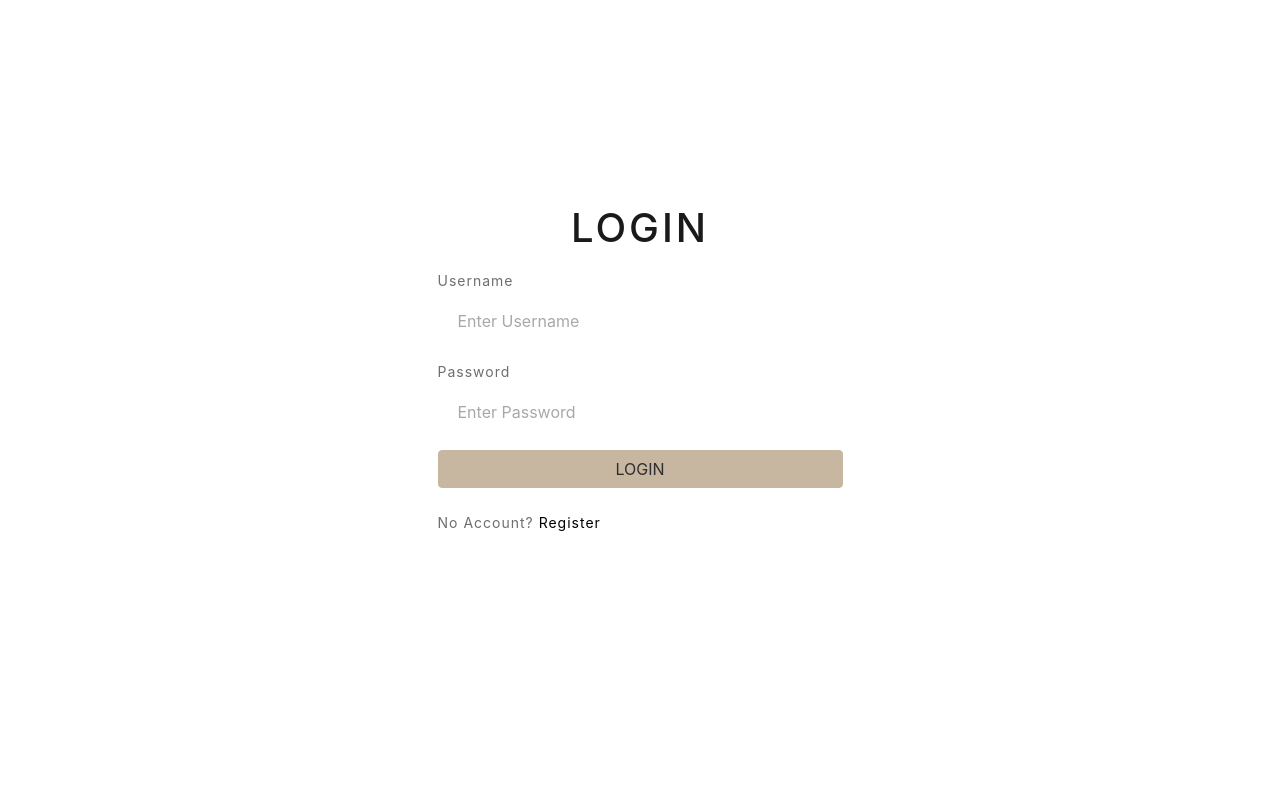
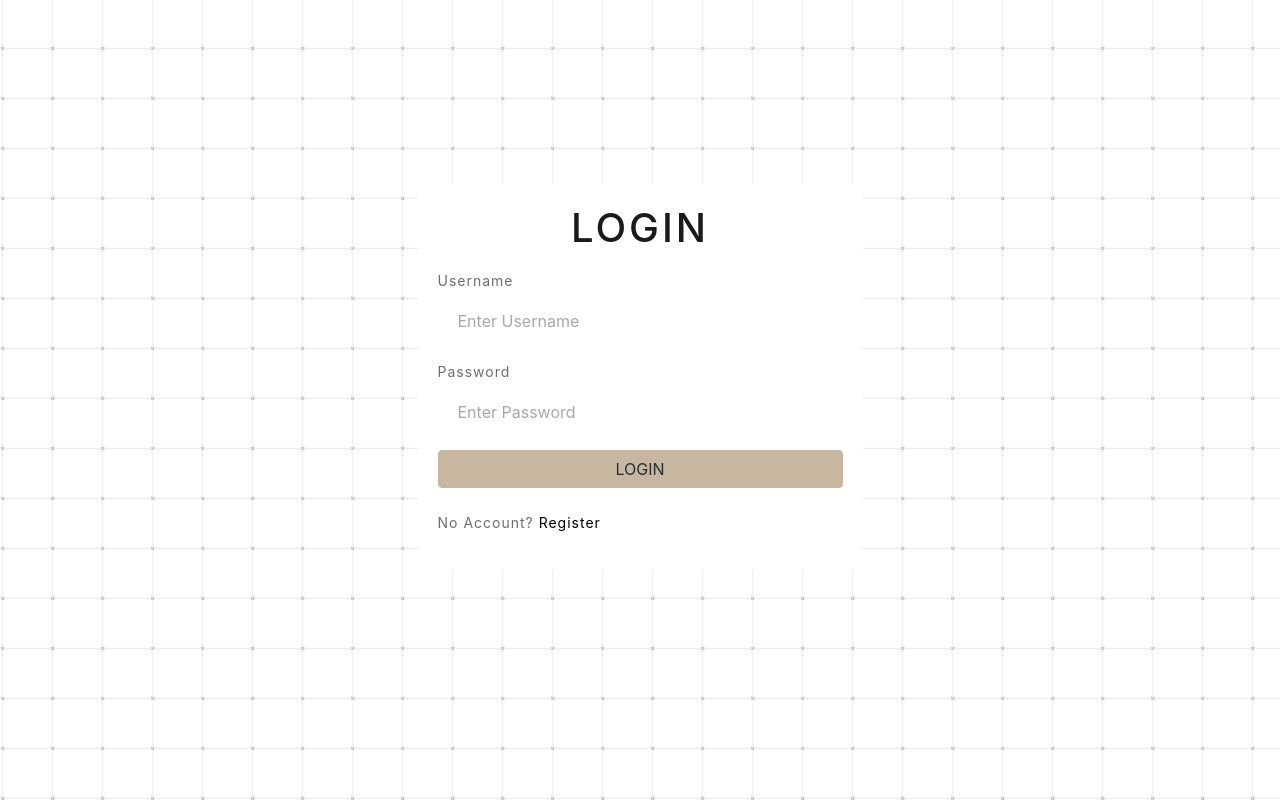
Before and after one commit to noidname01/wp2020-final-project-g16, a React app in the folder client/: page /login in a window 1280 px wide. Built offline with nearby package versions, Linux system fonts and the light colour scheme; no server answers; a web font is replaced by a local one.

Commit message:
01211100

```diff
--- a/client/src/components/Editor.js
+++ b/client/src/components/Editor.js
@@ -48,8 +48,8 @@ const Editor = (props) => {
     }
     const cover = {
         position: 'fixed',
-        right: '0px',
-        top: '5rem',
+        right: '5rem',
+        top: '14rem',
     }
 
     const renderTemplate = (html) => {
--- a/client/src/containers/Login.js
+++ b/client/src/containers/Login.js
@@ -72,7 +72,7 @@ const Login = () => {
     }, [])
 
     return (
-        <div className='frame xCen yCen'>
+        <div className='frame xCen yCen welcomebg'>
             <div className='container'>
                 {!redirect ? (
                     <div className='row mb-5'>
--- a/client/src/containers/Register.js
+++ b/client/src/containers/Register.js
@@ -64,7 +64,7 @@ const Register = () => {
     }
 
     return (
-        <div className='frame yCen'>
+        <div className='frame yCen welcomebg'>
             <div className='container'>
                 {!redirect ? (
                     <div className='row'>
```
